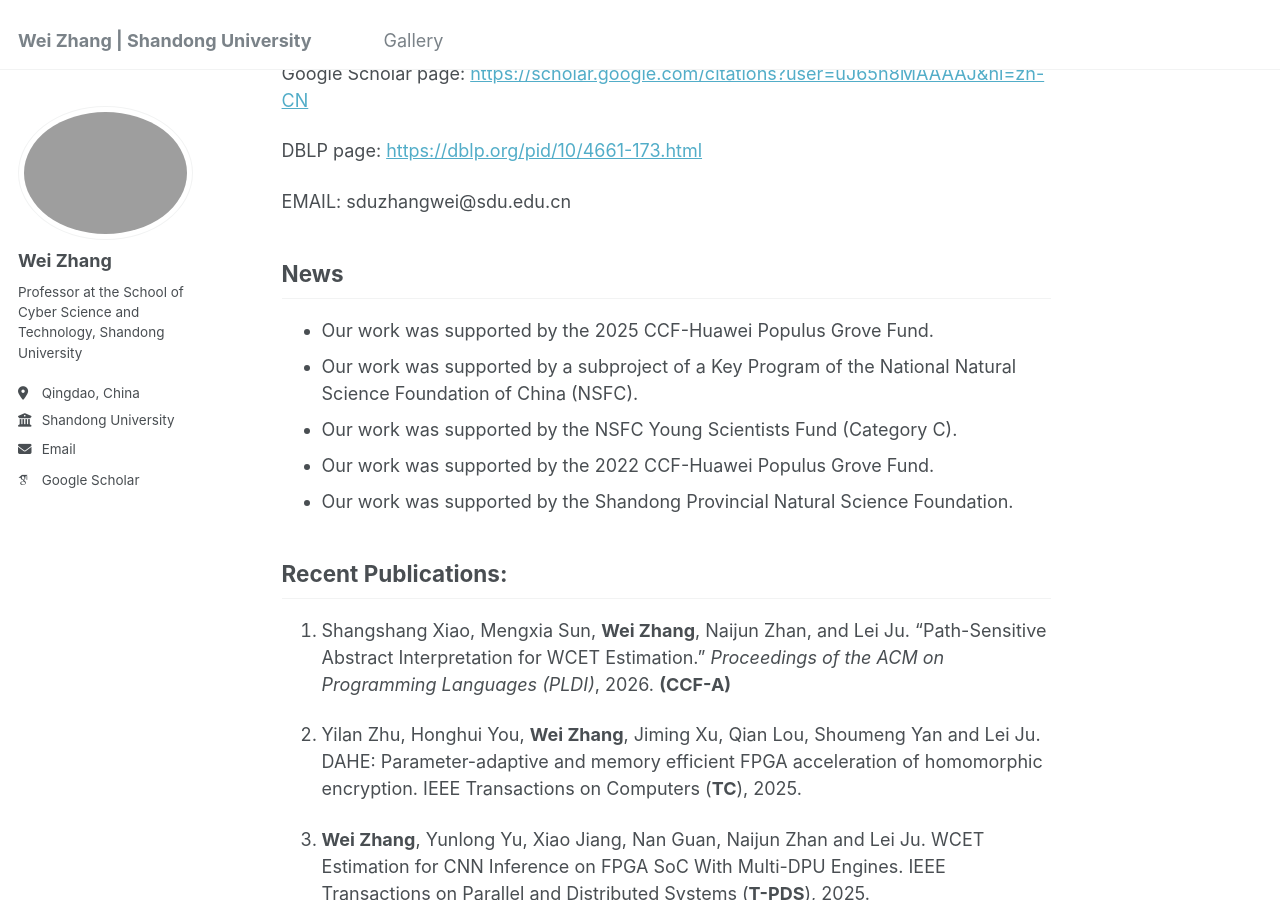
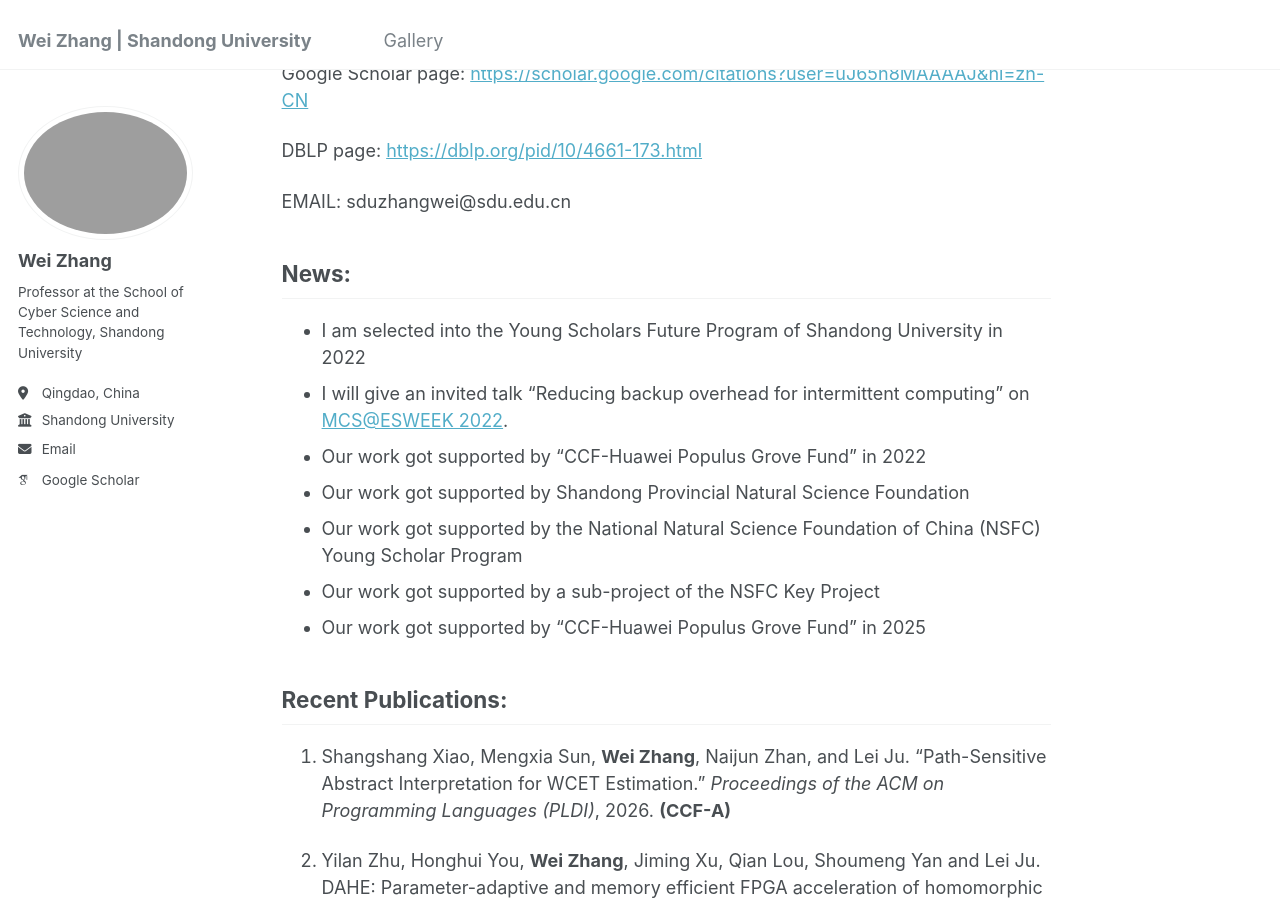
Before and after one commit to SDUZhangWei/zhangwei2, a Jekyll site: the page built from _pages/about.md, in a window 1280 px wide and 900 px high, scrolled down 318 px. Built offline with Jekyll 4.4.1, drawn with Linux system fonts in a browser that asks for light colours; some web fonts are replaced; some of the changed text lies outside the part shown.

Commit message:
Update about.md

```diff
--- a/_pages/about.md
+++ b/_pages/about.md
@@ -20,13 +20,15 @@ DBLP page: [https://dblp.org/pid/10/4661-173.html](https://dblp.org/pid/10/4661-
 
 EMAIL: sduzhangwei@sdu.edu.cn
 
-## News
+## News:
 
-- Our work was supported by the 2025 CCF-Huawei Populus Grove Fund.
-- Our work was supported by a subproject of a Key Program of the National Natural Science Foundation of China (NSFC).
-- Our work was supported by the NSFC Young Scientists Fund (Category C).
-- Our work was supported by the 2022 CCF-Huawei Populus Grove Fund.
-- Our work was supported by the Shandong Provincial Natural Science Foundation.
+- I am selected into the Young Scholars Future Program of Shandong University in 2022
+- I will give an invited talk "Reducing backup overhead for intermittent computing" on [MCS@ESWEEK 2022](https://msc-esweek.github.io/program.html).
+- Our work got supported by "CCF-Huawei Populus Grove Fund" in 2022
+- Our work got supported by Shandong Provincial Natural Science Foundation
+- Our work got supported by the National Natural Science Foundation of China (NSFC) Young Scholar Program
+- Our work got supported by a sub-project of the NSFC Key Project
+- Our work got supported by "CCF-Huawei Populus Grove Fund" in 2025
 
 ## Recent Publications:
 
```
Also changed, not shown: other parts of _pages/about.md (+3 -2 lines).
